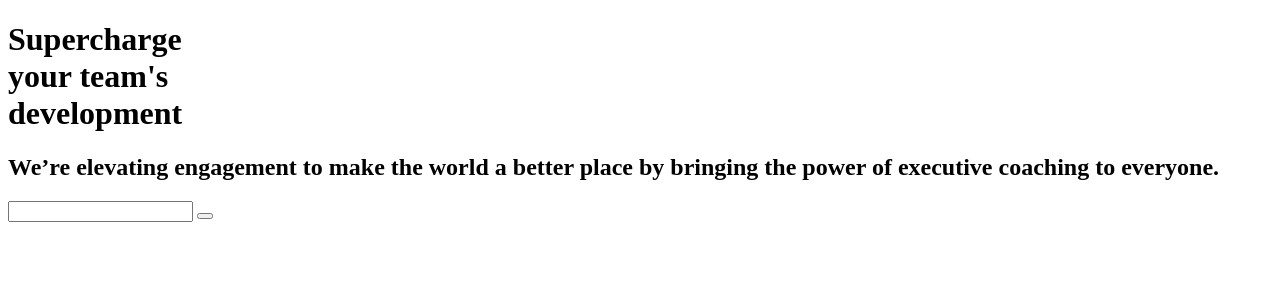
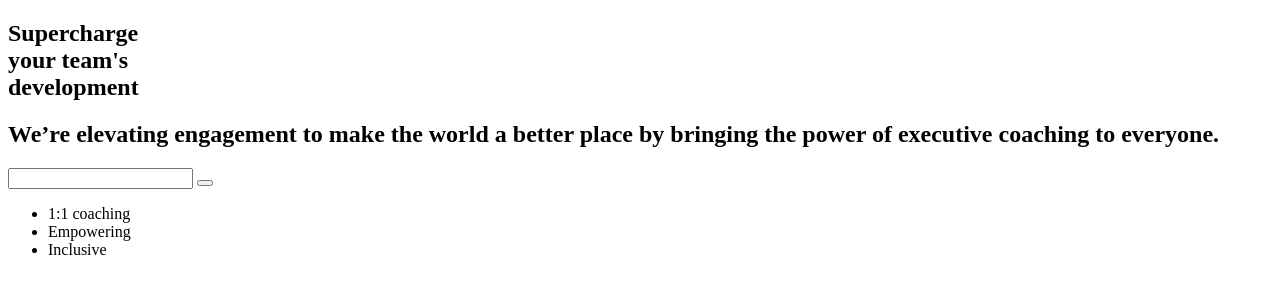
Before and after one commit to bas132828/landingSama, a plain HTML site: page index.html in a window 1280 px wide. Drawn offline with Linux system fonts and the light colour scheme.

Commit message:
Update index.html

```diff
--- a/index.html
+++ b/index.html
@@ -6,15 +6,23 @@
   <link rel="stylesheet" href="styles.css">
   <title></title>
 </head>
+
 <body>
-  <h1>Supercharge <br>  your team's <br>
+  <main>
+    <section class="firstPage">
+        <h1>Supercharge <br> your team's <br>
     development</h1>
   <h2>We’re elevating engagement to make the world a better place by bringing the power of executive coaching to everyone.</h2>
   <input type="email" name="Your work email" value="">
   <button type="button" name="Learn more"></button>
-
-
-
+  <ul>
+    <li>1:1 coaching</li>
+    <li>Empowering</li>
+    <li>Inclusive</li>
+  </ul>
+</section>
+</main>
   <script src="script.js" charset="utf-8"></script>
 </body>
+
 </html>
```
Lines whose indentation alone changed are shown as unchanged.
